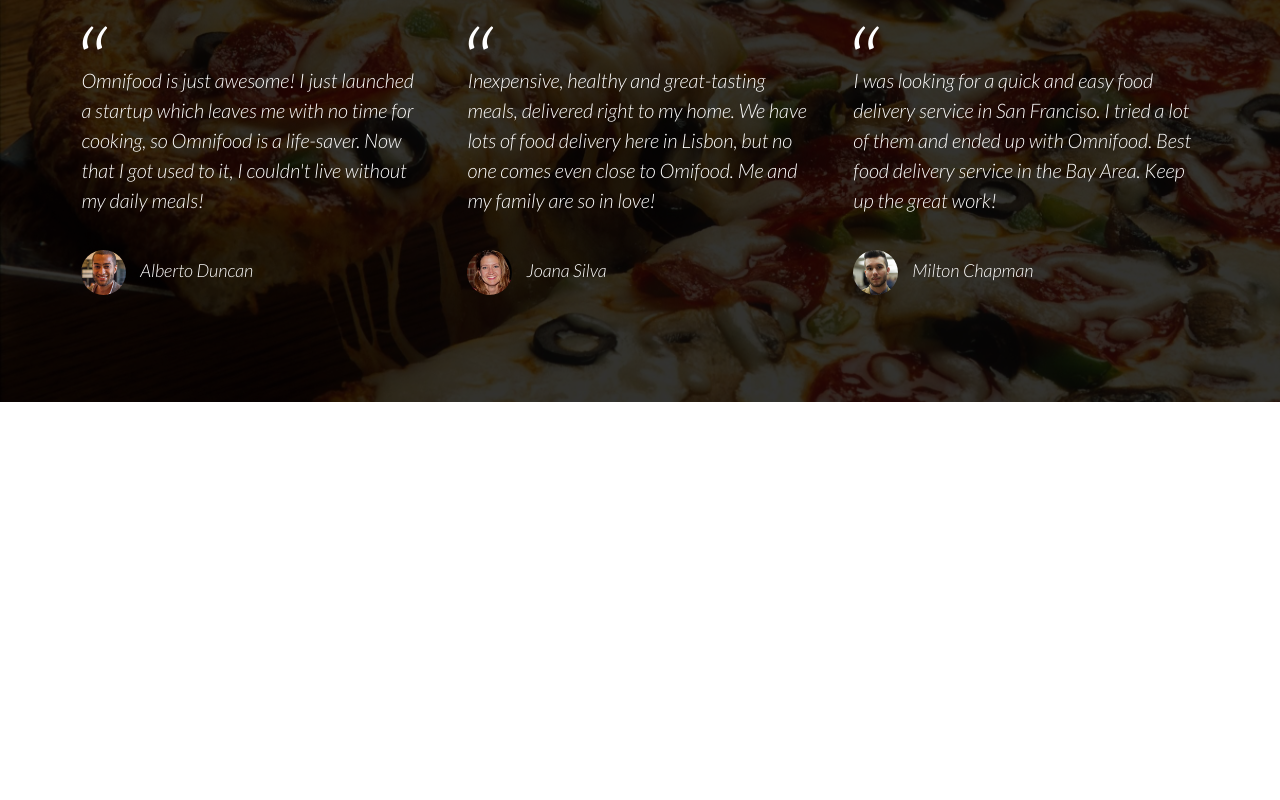
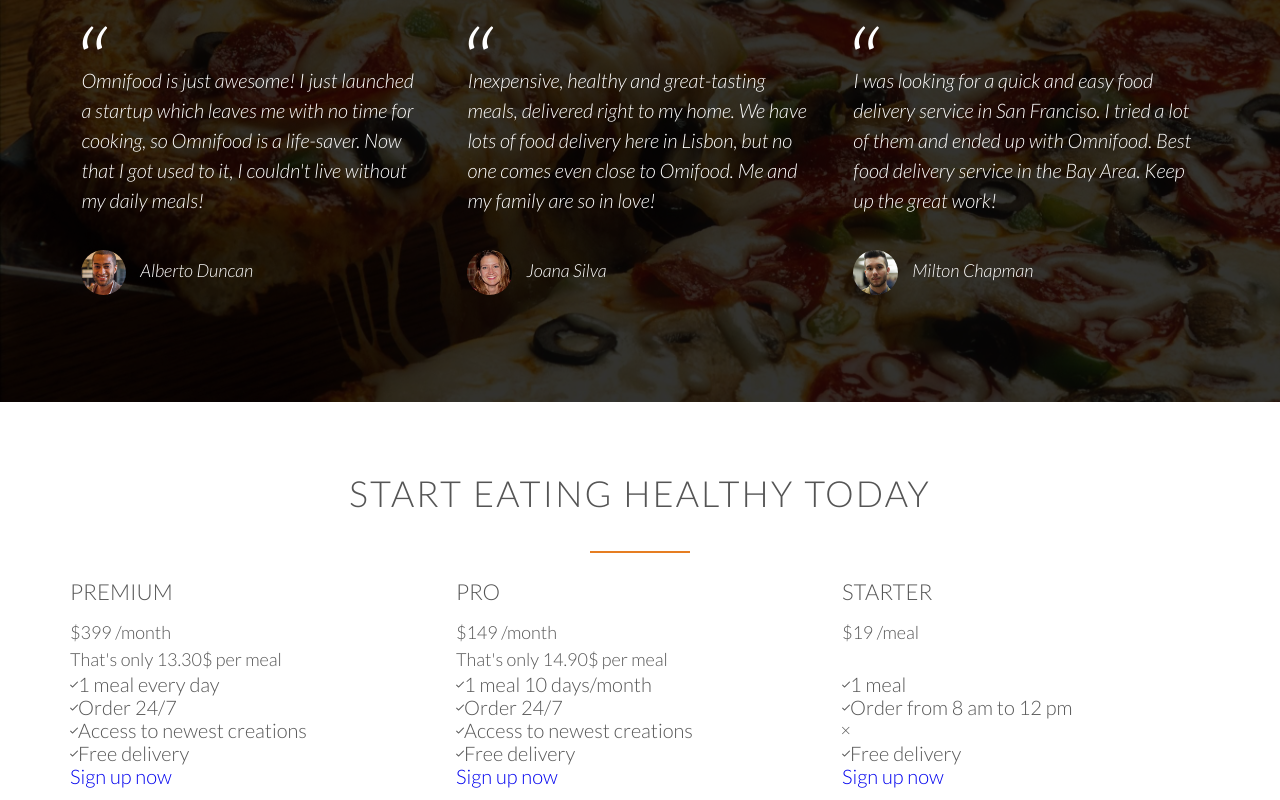
Before and after one commit to AG-WebDev/OMNIFOOD, a plain HTML site: page index.html in a window 1280 px wide. Shown: the part 3491-4291 px from the top of the page. Before the commit the page ends 3893 px from the top, so only its background shows below. Drawn offline with Linux system fonts and the light colour scheme; files whose address does not match are found by name.

Commit message:
html code of pricing section

```diff
--- a/index.html
+++ b/index.html
@@ -241,5 +241,70 @@
         </div>
       </div>
     </section>
+
+    <section class="pricing">
+      <div class="row">
+        <h2>Start eating healthy today</h2>
+      </div>
+
+      <div class="row">
+        <div class="col span-1-of-3">
+          <div class="plan-price">
+            <h3>premium</h3>
+            <p>$399 /month</p>
+            <p>That's only 13.30$ per meal</p>
+          </div>
+          <div class="plan-features">
+            <ul>
+              <li><i class="ion-ios-checkmark-empty"></i><span>1 meal every day</span></li>
+              <li><i class="ion-ios-checkmark-empty"></i><span>Order 24/7</span></li>
+              <li><i class="ion-ios-checkmark-empty"></i><span>Access to newest creations</span></li>
+              <li><i class="ion-ios-checkmark-empty"></i><span>Free delivery</span></li>
+            </ul>
+          </div>
+          <div class="plan-action">
+            <a href="#">Sign up now</a>
+          </div>
+        </div>
+
+        <div class="col span-1-of-3">
+          <div class="plan-price">
+            <h3>pro</h3>
+            <p>$149 /month</p>
+            <p>That's only 14.90$ per meal</p>
+          </div>
+          <div class="plan-features">
+            <ul>
+              <li><i class="ion-ios-checkmark-empty"></i><span>1 meal 10 days/month</span></li>
+              <li><i class="ion-ios-checkmark-empty"></i><span>Order 24/7</span></li>
+              <li><i class="ion-ios-checkmark-empty"></i><span>Access to newest creations</span></li>
+              <li><i class="ion-ios-checkmark-empty"></i><span>Free delivery</span></li>
+            </ul>
+          </div>
+          <div class="plan-action">
+            <a href="#">Sign up now</a>
+          </div>
+        </div>
+
+        <div class="col span-1-of-3">
+          <div class="plan-price">
+            <h3>starter</h3>
+            <p>$19 /meal</p>
+            <p>&nbsp;</p>
+          </div>
+          <div class="plan-features">
+            <ul>
+              <li><i class="ion-ios-checkmark-empty"></i><span>1 meal</span></li>
+              <li><i class="ion-ios-checkmark-empty"></i><span>Order from 8 am to 12 pm</span></li>
+              <li><i class="ion-ios-close-empty"></i><span></span></li>
+              <li><i class="ion-ios-checkmark-empty"></i><span>Free delivery</span></li>
+            </ul>
+          </div>
+          <div class="plan-action">
+            <a href="#">Sign up now</a>
+          </div>
+        </div>
+      </div>
+    </section>
   </body>
 </html>
```
